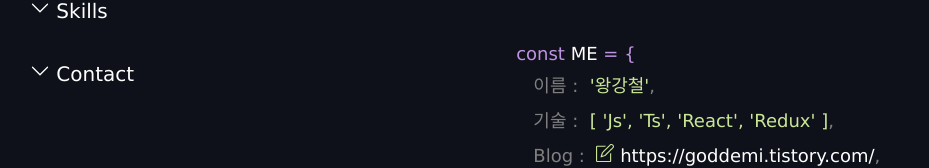
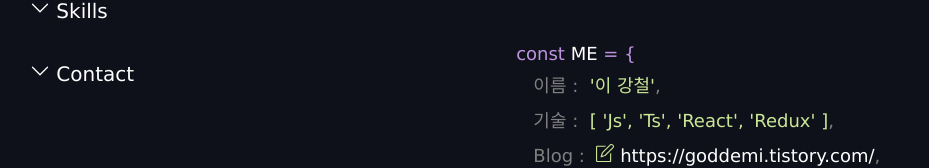
Before and after one commit to Goddemi/Portfolio, a React (Create React App) app in the folder client/: page /about in a window 1280 px wide. Shown: the part 208-376 px from the top of the page, without its empty margins (10-939 px from the left). Built offline with nearby package versions, Linux system fonts and the light colour scheme.

Commit message:
1차 완료

```diff
--- a/client/public/reserve/data/PROJECTS_DATA.json
+++ b/client/public/reserve/data/PROJECTS_DATA.json
@@ -15,7 +15,8 @@
       "기존 데이터의 변형을 통해 효율적인 nav-bar 토글 구현"
     ],
     "skills": ["Typescript", "React", "Styled-components"],
-    "git": "https://github.com/Goddemi/portfolio"
+    "git": "https://github.com/Goddemi/portfolio",
+    "result": "http://portfolio0124.s3-website.ap-northeast-2.amazonaws.com"
   },
   {
     "id": "honey",
@@ -30,7 +31,7 @@
       "항공패턴, 날짜, 목적지, 인원, 유저 선택에 따른 state값 생성",
       "Get통신 쿼리 파라미터를 통한 검색",
       "local storage를 활용한 최근 검색 내역",
-      "추천상품 mapping 및 각 엘리먼트 클릭 시 추천정보에 맞는 검색진행"
+      "추천상품 mapping 및 요소 클릭 시 정보에 맞는 검색진행"
     ],
     "skills": ["Javascript", "React", "Styled-components", "AWS"],
     "git": "https://github.com/Goddemi/35-2nd-myhoneytrip-frontend",
--- a/client/src/pages/about/data/AboutData.tsx
+++ b/client/src/pages/about/data/AboutData.tsx
@@ -32,7 +32,7 @@ export const AboutData = [
   {
     variable: "ME",
     content: [
-      { keyName: "이름", value: "'왕강철'" },
+      { keyName: "이름", value: "'이 강철'" },
 
       {
         keyName: "기술",
```
